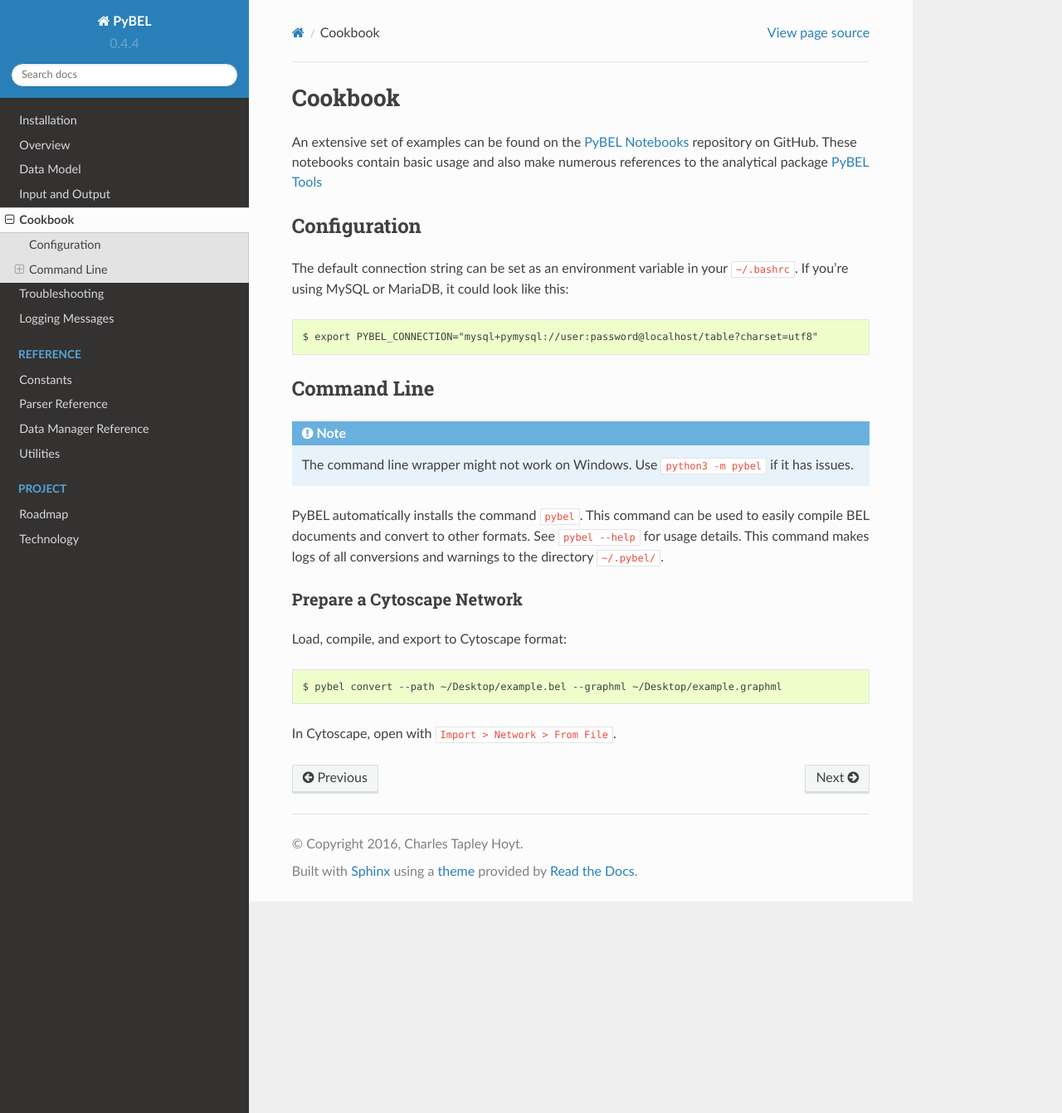
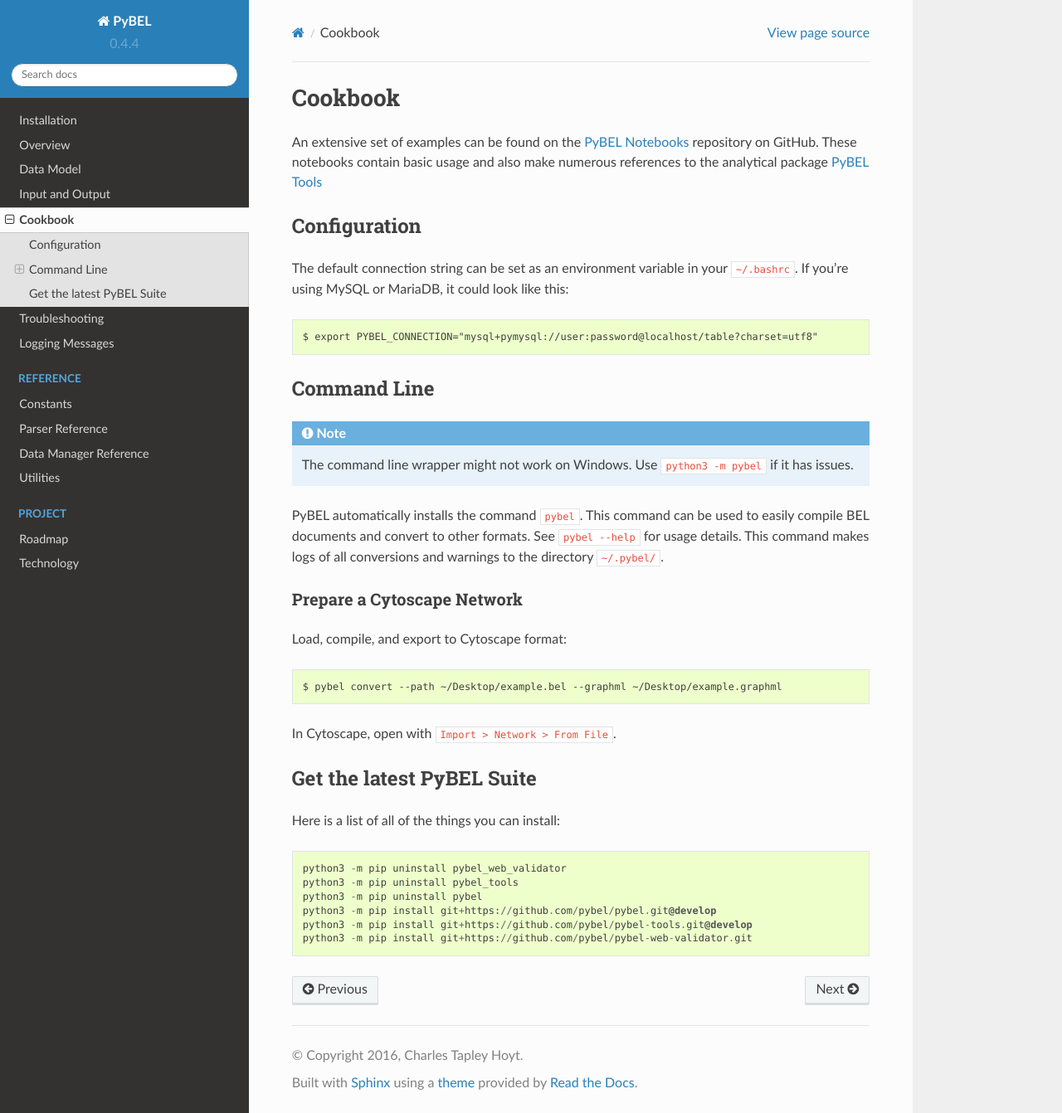
Before and after one commit to pybel/pybel, a Sphinx documentation site: the page built from docs/source/cookbook.rst, in a window 1280 px wide and 1342 px high. Shown: the whole window at 83% size. Built offline with Sphinx 7.4.7 and the Read the Docs theme 2.0.0, drawn with Linux system fonts in a browser that asks for light colours.

Commit message:
Add cookbook for installing suite
[skip ci]

```diff
--- a/docs/source/cookbook.rst
+++ b/docs/source/cookbook.rst
@@ -26,7 +26,6 @@
 
 Prepare a Cytoscape Network
 ~~~~~~~~~~~~~~~~~~~~~~~~~~~
-
 Load, compile, and export to Cytoscape format:
 
 .. code-block:: sh
@@ -34,3 +33,16 @@
     $ pybel convert --path ~/Desktop/example.bel --graphml ~/Desktop/example.graphml
 
 In Cytoscape, open with :code:`Import > Network > From File`.
+
+Get the latest PyBEL Suite
+--------------------------
+Here is a list of all of the things you can install:
+
+.. code::
+
+    python3 -m pip uninstall pybel_web_validator
+    python3 -m pip uninstall pybel_tools
+    python3 -m pip uninstall pybel
+    python3 -m pip install git+https://github.com/pybel/pybel.git@develop
+    python3 -m pip install git+https://github.com/pybel/pybel-tools.git@develop
+    python3 -m pip install git+https://github.com/pybel/pybel-web-validator.git
```
